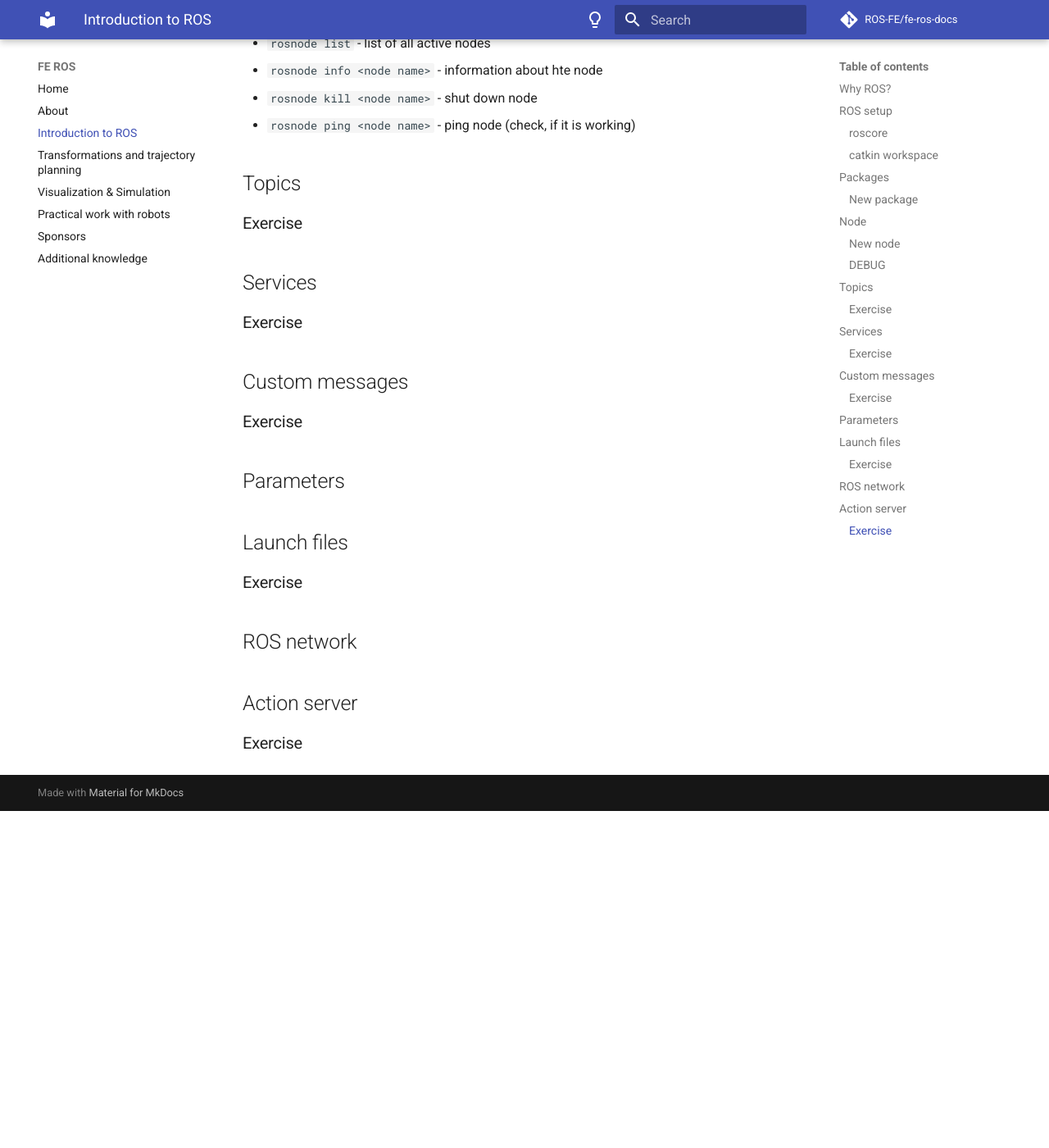
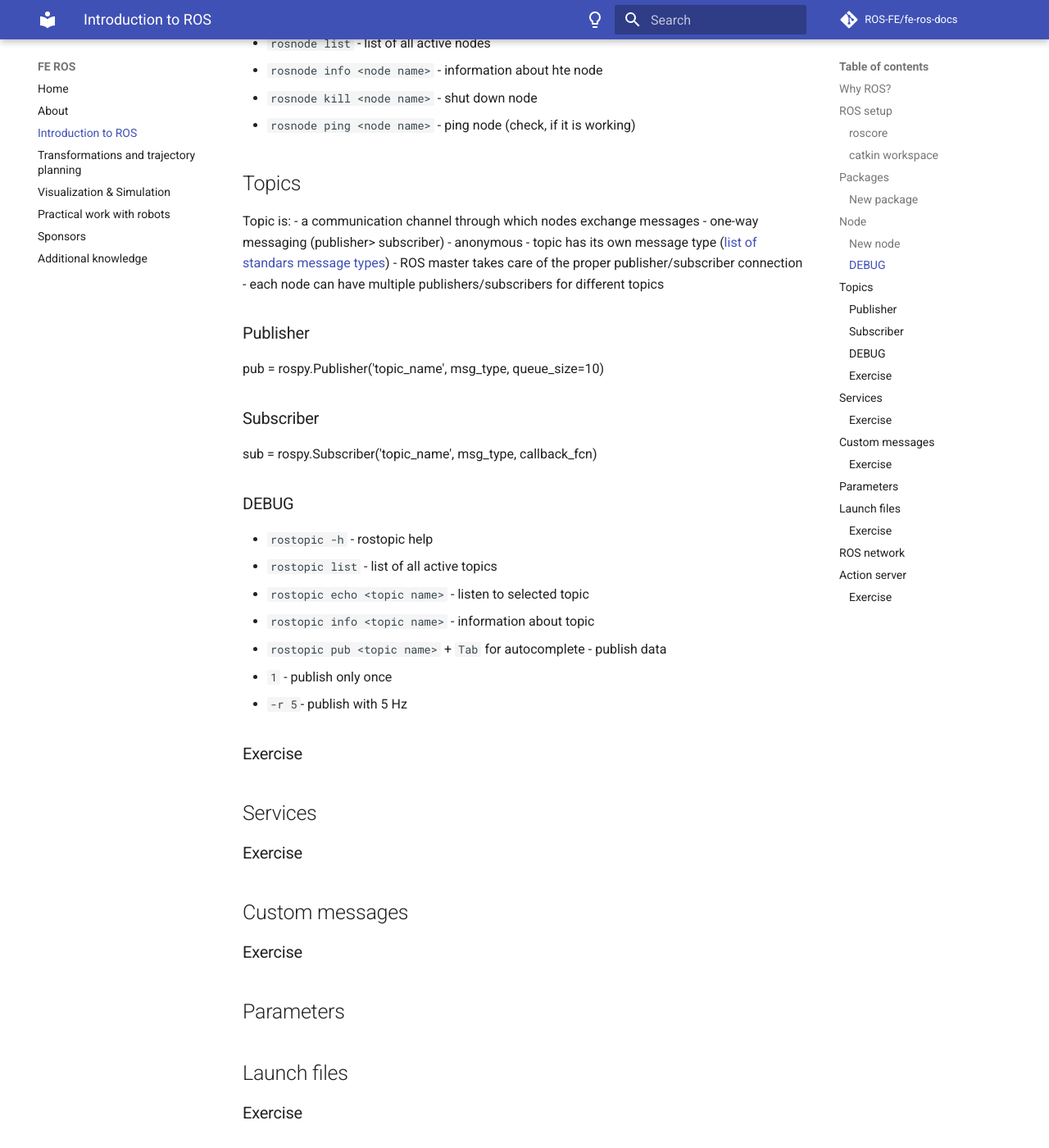
Before and after one commit to ROS-FE/fe-ros-docs, an MkDocs documentation site: the page built from docs/introduction/index.md, in a window 1280 px wide and 1400 px high, scrolled down 2840 px. Shown: the whole window at 82% size. Built offline with MkDocs 1.6.1 and Material for MkDocs 9.7.7, drawn with Linux system fonts in a browser that asks for light colours; comment, search, counter and statistics services are not loaded; before the commit the page ends 3829 px from its top, so only the background shows below that.

Commit message:
Update index.md

```diff
--- a/docs/introduction/index.md
+++ b/docs/introduction/index.md
@@ -133,6 +133,34 @@ python my_first_node.py
 
 ## Topics
 
+Topic is:
+- a communication channel through which nodes exchange messages
+- one-way messaging (publisher> subscriber)
+- anonymous
+- topic has its own message type ([list of standars message types](http://wiki.ros.org/std_msgs))
+- ROS master takes care of the proper publisher/subscriber connection
+- each node can have multiple publishers/subscribers for different topics
+
+### Publisher
+
+pub = rospy.Publisher('topic_name', msg_type, queue_size=10)
+
+### Subscriber
+
+sub = rospy.Subscriber('topic_name', msg_type, callback_fcn)
+
+### DEBUG
+
+- `rostopic -h` - rostopic help
+- `rostopic list` - list of all active topics
+- `rostopic echo <topic name>` - listen to selected topic
+- `rostopic info <topic name>` - information about topic
+- `rostopic pub <topic name>` + `Tab` for autocomplete - publish data
+  - `1` - publish only once
+  - `-r 5`- publish with 5 Hz
+
+
+
 ### Exercise
 
 ## Services
```
